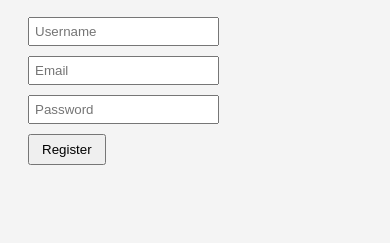
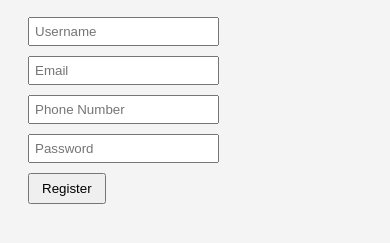
Before and after one commit to VaenderEsternley160/kelompok-8, a plain HTML site: page register.html in a window 390 px wide. Shown: the part 79-322 px from the top of the page. Drawn offline with Linux system fonts and the light colour scheme.

Commit message:
feat: add phone number input on register page

```diff
--- a/register.html
+++ b/register.html
@@ -9,6 +9,7 @@
     <h2>Register</h2>
     <input type="text" placeholder="Username" />
     <input type="email" placeholder="Email" />
+    <input type="text" placeholder="Phone Number">
     <input type="password" placeholder="Password" />
     <button>Register</button>
   </body>
```
